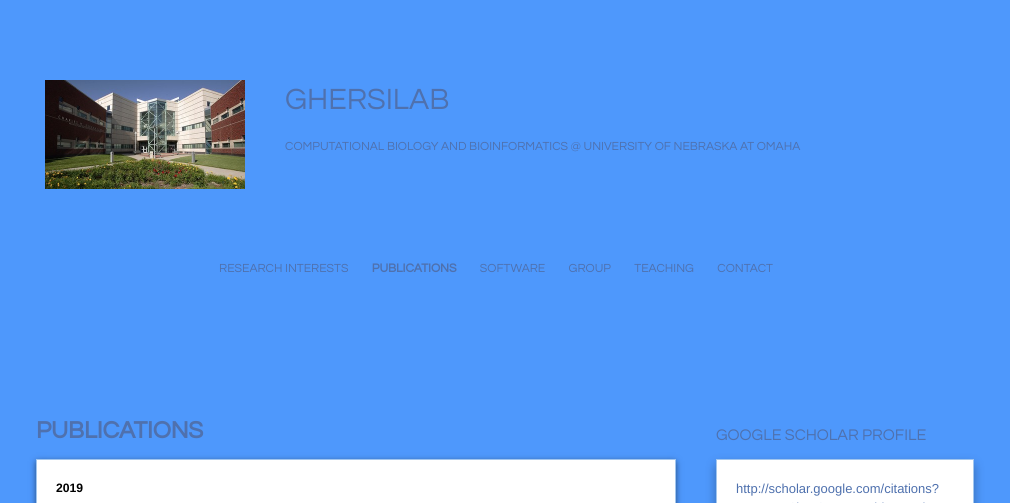
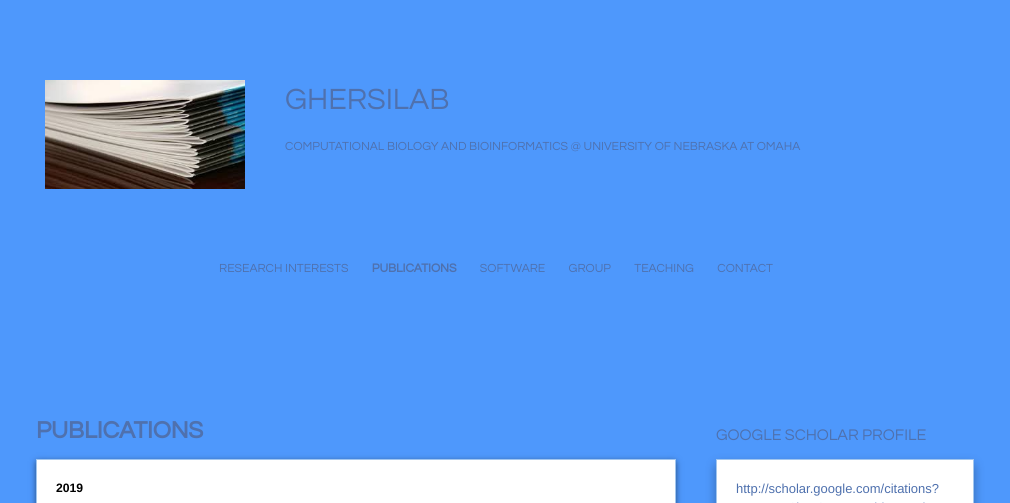
Before and after one commit to thecodingdoc/thecodingdoc.github.com, a plain HTML site: page publications.html in a window 1280 px wide. Shown: the top 503 px of the page, without its empty margins (134-1144 px from the left). Drawn offline with nearby package versions, Linux system fonts and the light colour scheme; a script that the page names is missing; files whose address does not match are found by name.

Commit message:
Update publications.html

```diff
--- a/publications.html
+++ b/publications.html
@@ -25,7 +25,7 @@
 			<div id="page">
 				<div id="page-top" class="has-logo has-title has-tagline">
 					<div id="title">
-						<a href="./" class="imageLink"><span id="logo-container"><img id="logo" src="Media/file34890_med_hr.jpeg" alt="file34890" width="200" height="109" /></span></a>
+						<a href="./" class="imageLink"><span id="logo-container"><img id="logo" src="Media/images-1_med_hr.jpeg" alt="file34890" width="200" height="109" /></span></a>
 						<h1 class="title in"><a href="./"><span class="in">GHERSILAB</span></a></h1>
 						<p id="tagline"><span class="in">computational biology and BIOinformatics @ <a href="http://bioinformatics.ist.unomaha.edu/index.php" target="_blank">University of nebraska at omaha</a></span></p>
 					</div><!-- title -->
```
